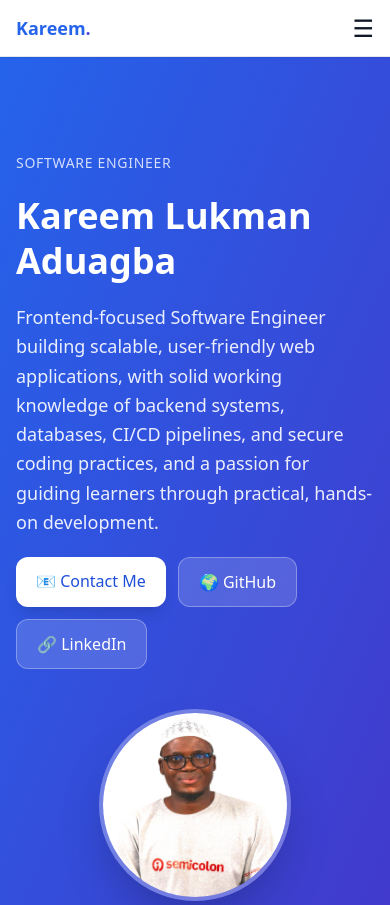
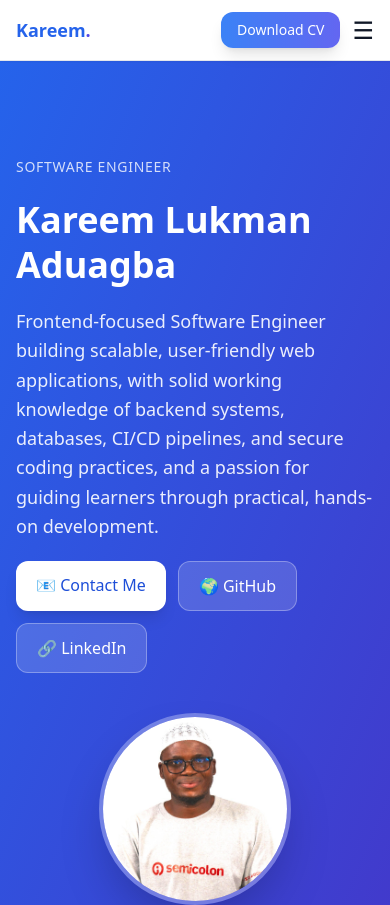
Before and after one commit to Aduagba90/my-portfolio, a React (Create React App) app: page / in a window 390 px wide. Shown: the top 905 px of the page. Built offline with nearby package versions, Linux system fonts and the light colour scheme.

Commit message:
check first

```diff
--- a/src/App.js
+++ b/src/App.js
@@ -52,7 +52,7 @@ export default function App() {
     <div className="flex items-center gap-3">
       <a
         href="/Kareem-Lukman-CV.pdf"
-        className="hidden sm:inline-block text-sm bg-gradient-to-r from-blue-500 to-indigo-500 text-white px-4 py-2 rounded-xl shadow-lg hover:scale-105 transition-transform"
+        className="inline-block text-sm bg-gradient-to-r from-blue-500 to-indigo-500 text-white px-4 py-2 rounded-xl shadow-lg hover:scale-105 transition-transform"
       >
         Download CV
       </a>
```
